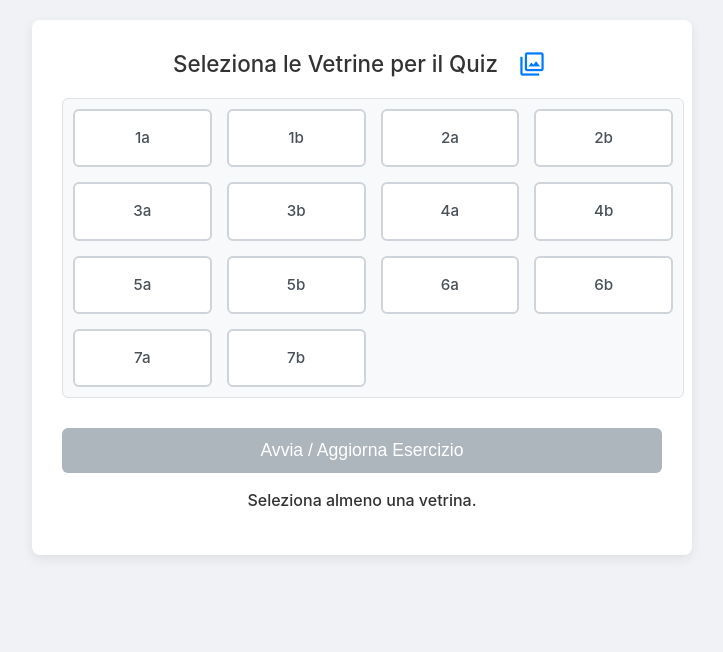
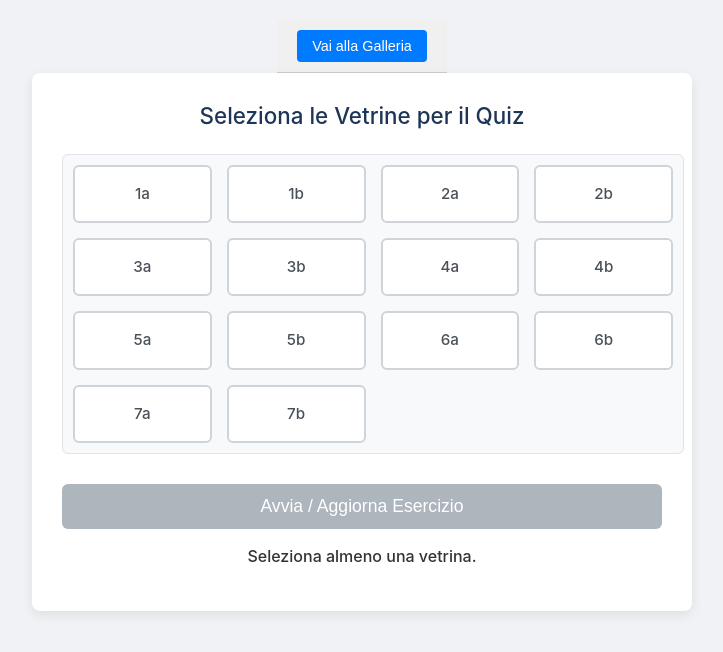
Before and after one commit to l1n00/avifauna, a plain HTML site: page index.html in a window 1280 px wide. Shown: the whole page, without its empty margins (278-1001 px from the left). Drawn offline with nearby package versions, Linux system fonts and the light colour scheme.

Commit message:
Revert "fix"
This reverts commit 3e4081ba766544e5db4f92155896ce78a0da5da4.

```diff
--- a/index.html
+++ b/index.html
@@ -5,29 +5,18 @@
     <meta name="viewport" content="width=device-width, initial-scale=1.0">
     <title>Avifauna Quiz & Galleria</title> <!-- Updated Title -->
     <link rel="stylesheet" href="static/css/style.css">
-    <!-- Add Google Material Symbols font link -->
-    <link rel="stylesheet" href="https://fonts.googleapis.com/css2?family=Material+Symbols+Outlined:opsz,wght,FILL,GRAD@24,400,0,0" />
 </head>
 <!-- Add a class to body to manage mode visibility -->
 <body class="quiz-mode">
 
-    <!-- REMOVE the old mode switcher container -->
-    <!--
+    <!-- Mode Switch Button -->
     <div class="mode-switcher-container">
         <button id="mode-switch-button">Vai alla Galleria</button>
     </div>
-    -->
 
     <!-- Container for Quiz Setup (Vetrina Selection) -->
     <div id="quiz-setup-container" class="selection-container"> <!-- Renamed ID for clarity -->
-        <!-- Add a wrapper for the heading and the button -->
-        <div class="quiz-setup-header">
-             <h2>Seleziona le Vetrine per il Quiz</h2>
-             <!-- Move the button here and use an icon -->
-             <button id="mode-switch-button" title="Cambia modalità"> <!-- Add title for accessibility -->
-                 <span class="material-symbols-outlined">photo_library</span> <!-- Icon -->
-             </button>
-        </div>
+        <h2>Seleziona le Vetrine per il Quiz</h2>
         <div id="vetrina-grid-quiz" class="vetrina-grid-container"> <!-- Specific ID for quiz grid -->
             <p>Caricamento vetrine...</p>
         </div>
--- a/static/css/style.css
+++ b/static/css/style.css
@@ -280,61 +280,26 @@ h1 {
 
 
 /* Mode Switcher */
-/* REMOVE Mode Switcher Container styles */
-/*
-.mode-switcher-container { ... }
-#mode-switch-button { ... }
-#mode-switch-button:hover { ... }
-*/
-
-/* NEW Styles for Quiz Setup Header */
-.quiz-setup-header {
-    display: flex;
-    justify-content: center; /* Center items horizontally */
-    align-items: center;    /* Align items vertically */
-    gap: 15px;              /* Space between heading and button */
-    width: 100%;            /* Take full width */
-    margin-bottom: 15px;    /* Space below header */
-    position: relative;     /* Needed if you want absolute positioning inside */
+.mode-switcher-container {
+    text-align: right;
+    padding: 10px 20px;
+    background-color: #f0f0f0; /* Optional background */
+    border-bottom: 1px solid #ccc; /* Optional separator */
 }
 
-/* Adjust heading margin if needed */
-#quiz-setup-container h2 {
-    margin: 0; /* Remove default margins if they interfere */
-    color: #333;
-    /* font-size: 1.5rem; /* Adjust as needed */
-}
-
-/* NEW Styles for the Icon Button */
 #mode-switch-button {
-    background: none;       /* Remove background */
-    border: none;           /* Remove border */
-    padding: 5px;           /* Adjust padding around icon */
+    padding: 8px 15px;
+    font-size: 0.9rem;
     cursor: pointer;
-    color: #007bff;         /* Icon color */
-    font-size: 28px;        /* Icon size - adjust as needed */
-    line-height: 1;         /* Ensure icon aligns well */
-    display: inline-flex;   /* Align icon nicely */
-    align-items: center;
-    justify-content: center;
-    border-radius: 50%;     /* Make it circular */
-    transition: background-color 0.2s ease, color 0.2s ease;
+    background-color: #007bff;
+    color: white;
+    border: none;
+    border-radius: 4px;
+    transition: background-color 0.3s ease;
 }
 
 #mode-switch-button:hover {
-    background-color: rgba(0, 123, 255, 0.1); /* Subtle background on hover */
-}
-
-#mode-switch-button:disabled {
-    color: #ccc;
-    cursor: not-allowed;
-    background-color: transparent;
-}
-
-/* Style for the icon itself (using the class from Google Fonts) */
-#mode-switch-button .material-symbols-outlined {
-    font-size: inherit; /* Inherit size from button */
-    display: block;     /* Prevents extra space */
+    background-color: #0056b3;
 }
 
 
--- a/static/js/script.js
+++ b/static/js/script.js
@@ -384,61 +384,43 @@ document.addEventListener('DOMContentLoaded', () => {
 
     /** 9. NUOVA Funzione: Aggiorna visibilità UI in base alla modalità */
     function updateUIVisibility() {
-         // Find the icon span inside the button
-         const iconSpan = modeSwitchButton ? modeSwitchButton.querySelector('span.material-symbols-outlined') : null;
-
          if (appMode === 'quiz') {
             bodyElement.classList.remove('gallery-mode');
             bodyElement.classList.add('quiz-mode');
-            // Set icon to show "Go to Gallery" action
-            if (iconSpan) iconSpan.textContent = 'photo_library';
-            if (modeSwitchButton) modeSwitchButton.title = 'Vai alla Galleria'; // Update tooltip
+            modeSwitchButton.textContent = 'Vai alla Galleria';
             // Flashcard visibility is controlled by handleStartExercise/validateVetrinaSelectionQuiz
          } else { // gallery mode
             bodyElement.classList.remove('quiz-mode');
             bodyElement.classList.add('gallery-mode');
-            // Set icon to show "Go to Quiz" action
-            if (iconSpan) iconSpan.textContent = 'quiz'; // Use 'quiz' icon
-            if (modeSwitchButton) modeSwitchButton.title = 'Vai al Quiz'; // Update tooltip
+            modeSwitchButton.textContent = 'Vai al Quiz';
             flashcardContainer.style.display = 'none'; // Ensure flashcard is hidden
          }
          // Ensure loading indicator is off if not loading
-         // Check isLoading state before calling setLoadingState to avoid potential loops if called from within it
-         if (!isLoading) {
-            setLoadingState(false); // Ensure controls are enabled/disabled correctly based on current state
-         }
+         setLoadingState(isLoading);
     }
 
      /** 10. NUOVA Funzione: Resetta stato UI quando si cambia modalità */
      function resetUIState() {
          // Reset quiz state
-         // Add null check for vetrinaGridQuiz
          if (vetrinaGridQuiz) vetrinaGridQuiz.querySelectorAll('.vetrina-item.selected').forEach(item => item.classList.remove('selected'));
          currentVetrinaSelectionQuiz = [];
-         // Add null check for flashcardContainer
-         if (flashcardContainer) flashcardContainer.style.display = 'none';
-         // Add null checks for feedback elements
-         if (feedbackPara) feedbackPara.textContent = '';
-         if (correctAnswerPara) correctAnswerPara.style.display = 'none';
-         // Add null check for optionsContainer
-         if (optionsContainer) optionsContainer.innerHTML = '';
-         // Add null check for birdImage
-         if (birdImage) birdImage.src = '';
+         flashcardContainer.style.display = 'none';
+         feedbackPara.textContent = '';
+         correctAnswerPara.style.display = 'none';
+         optionsContainer.innerHTML = '';
+         birdImage.src = '';
          validateVetrinaSelectionQuiz(); // Update quiz button state
 
          // Reset gallery state
-         // Add null check for vetrinaGridGallery
          if (vetrinaGridGallery) vetrinaGridGallery.querySelectorAll('.vetrina-item.active').forEach(item => item.classList.remove('active'));
-         // Add null check for galleryContentContainer
-         if (galleryContentContainer) galleryContentContainer.innerHTML = ''; // Clear gallery content
+         galleryContentContainer.innerHTML = ''; // Clear gallery content
      }
 
 
     // --- Event Listeners ---
-    // Add null checks before adding listeners
-    if (startExerciseButton) startExerciseButton.addEventListener('click', handleStartExercise);
-    if (nextButton) nextButton.addEventListener('click', displayNewCard);
-    if (modeSwitchButton) modeSwitchButton.addEventListener('click', handleModeSwitch);
+    startExerciseButton.addEventListener('click', handleStartExercise);
+    nextButton.addEventListener('click', displayNewCard);
+    modeSwitchButton.addEventListener('click', handleModeSwitch);
 
     // --- Inizializzazione ---
     loadAppData(); // Carica i dati e renderizza le griglie
```
